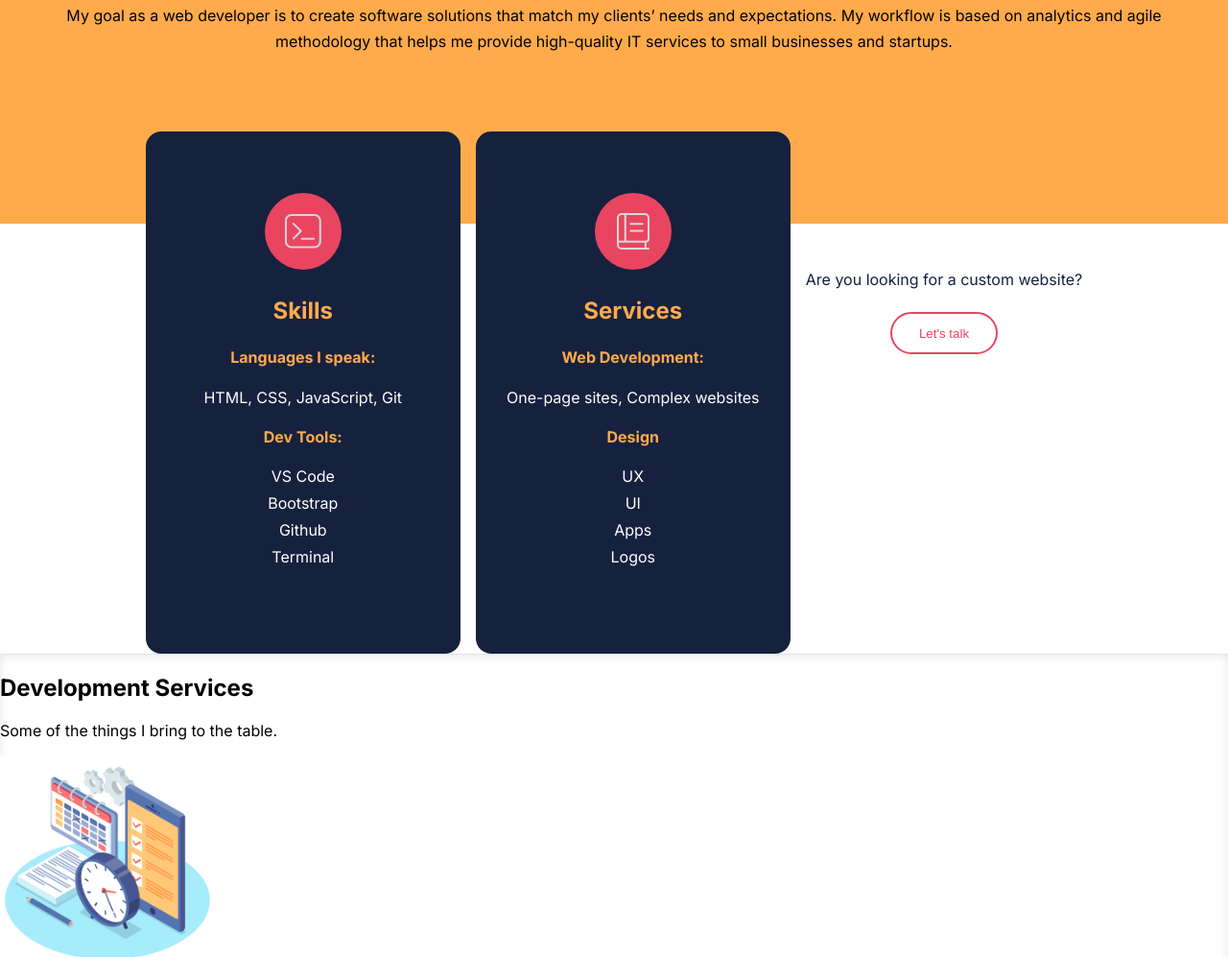
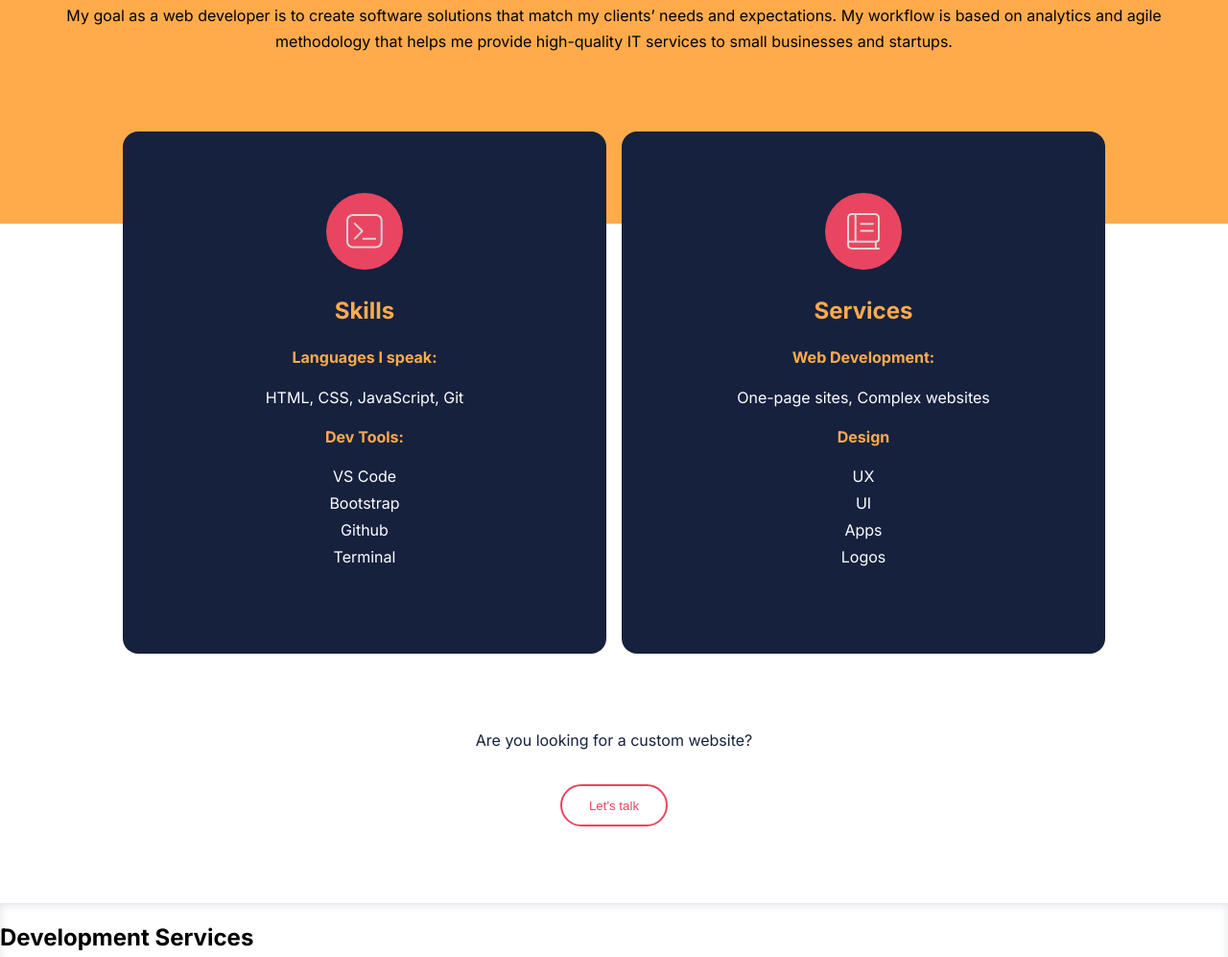
Before and after one commit to Mrtetif/Web-Portfolio-Roberto, a plain HTML site: page index.html in a window 1280 px wide. Shown: the part 917-1914 px from the top of the page at 96% size. Drawn offline with Linux system fonts and the light colour scheme; files whose address does not match are found by name.

Commit message:
Section Introduction - Skills(manage to fix the 3 columns)

```diff
--- a/index.html
+++ b/index.html
@@ -44,7 +44,8 @@
         </p>
       </div>
     </section>
-    <section class="skills center">
+    <section class="skills-container">
+      <div class="skills center">
         <div>
           <img src="./assets/img/svg/skillsIcon.svg" alt="Skills Icon" />
           <h3>Skills</h3>
@@ -71,8 +72,8 @@
             <li>Logos</li>
           </ul>
         </div>
-      <span> Are you looking for a custom website? <br /> <button class="btn center">Let's talk</button></span>
-
+        <span><p> Are you looking for a custom website?</p> <br /> <button class="btn center">Let's talk</button></span>
+    </div>
     </section>
     <section class="development">
       <h2>Development Services</h2>
--- a/main.css
+++ b/main.css
@@ -51,6 +51,11 @@ body {
 
 /*This is Skills*/
 
+.skills-container {
+  max-width: 80%;
+  margin: 0 auto;
+}
+
 .skills {
   display: flex;
   flex-flow: row wrap;
@@ -60,7 +65,8 @@ body {
 }
 
 .skills div {
-  width: 18.5rem;
+  flex: 2;
+  min-width: 18rem;
   height: 26rem;
   background-color: #16213e;
   border-radius: 1rem;
@@ -95,11 +101,12 @@ body {
 }
 
 .skills span {
-  display: flex;
-  flex-flow: column;
-  gap: 1.5rem;
+  flex-basis: 45rem;
   margin-top: 3rem;
   margin-bottom: 5rem;
+}
+
+.skills span > p {
   color: #16213e;
 }
 
```
Lines whose indentation alone changed are shown as unchanged.
